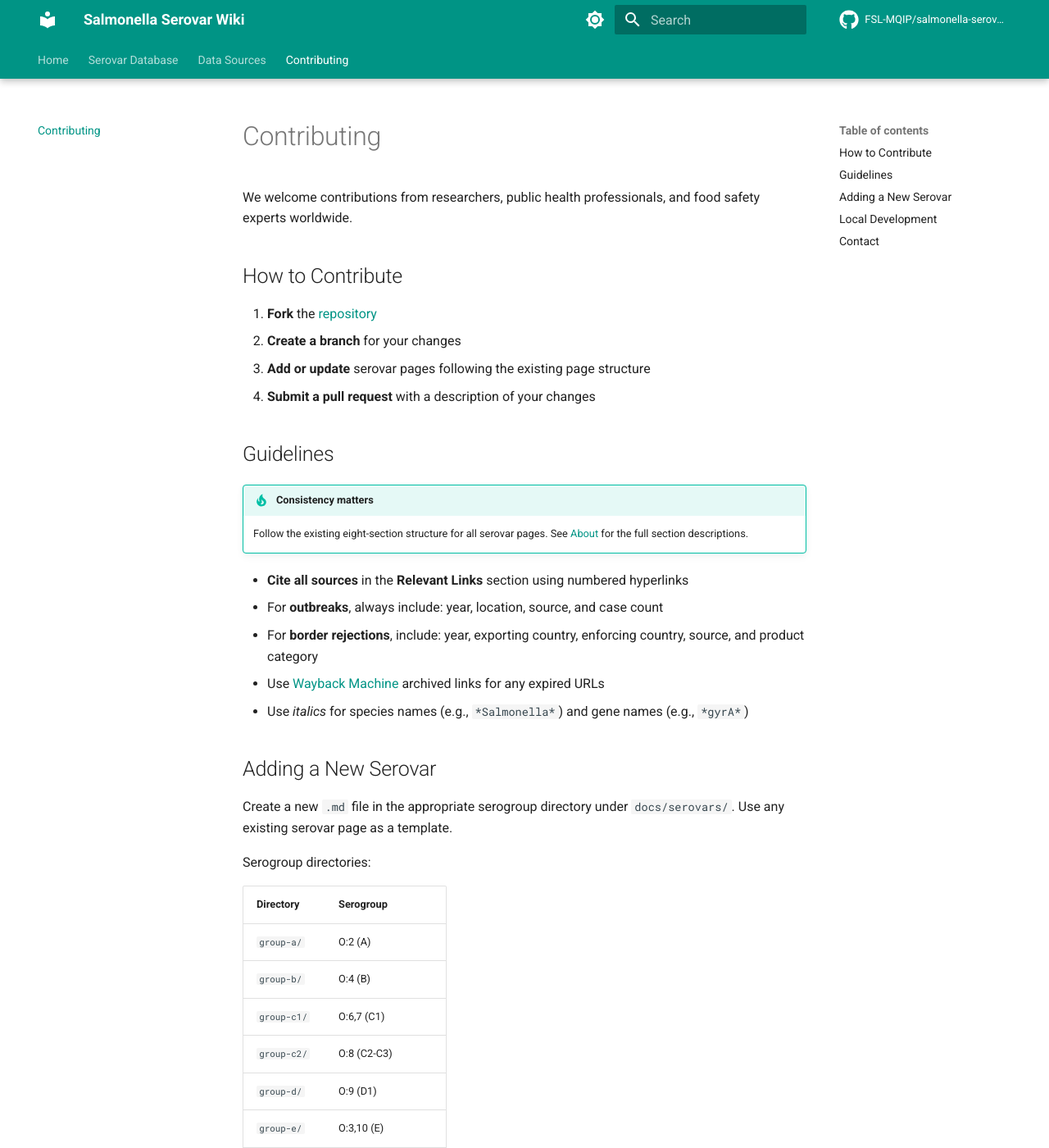
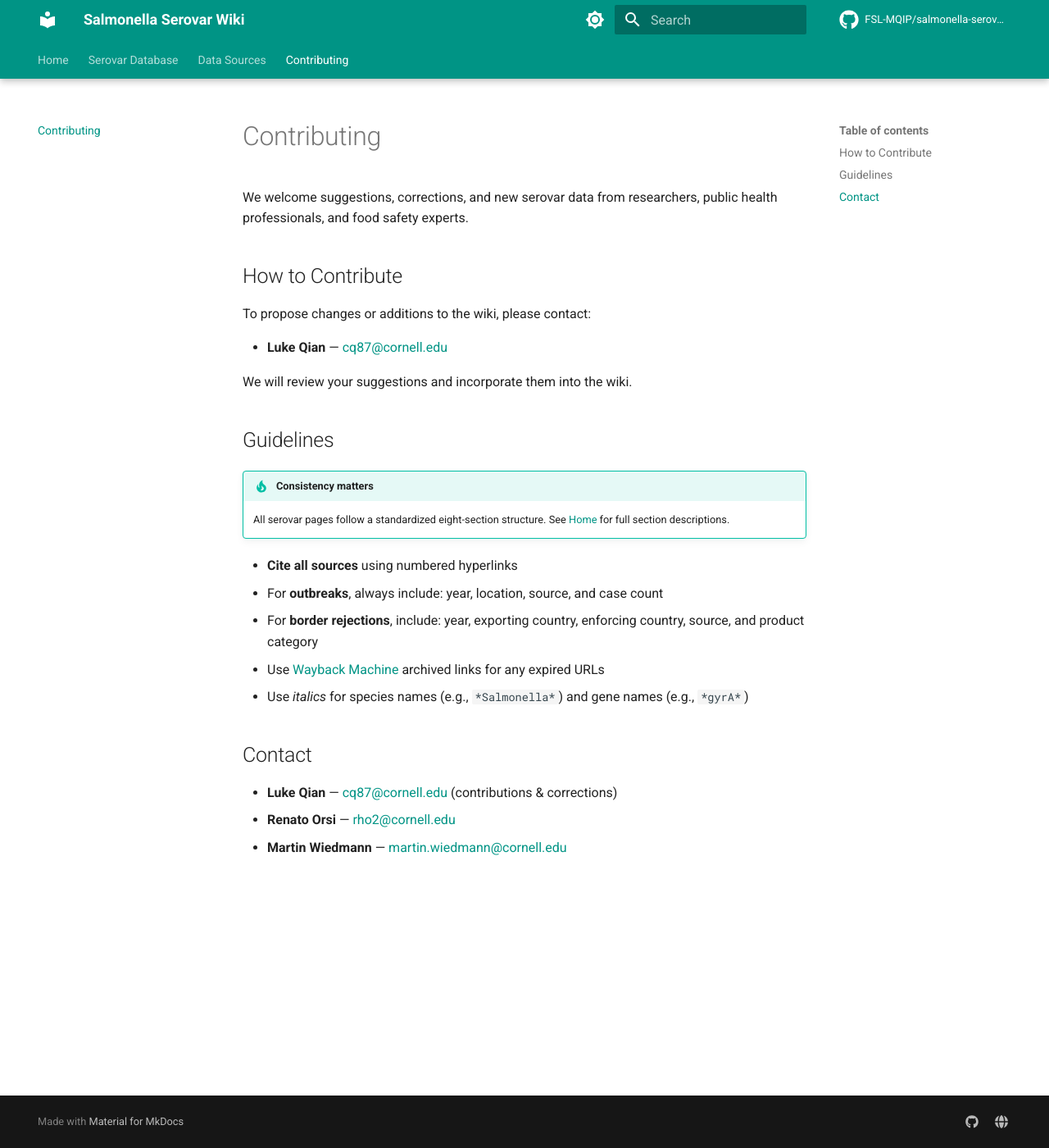
Before and after one commit to FSL-MQIP/salmonella-serovar-wiki, an MkDocs documentation site: the page built from docs/contributing.md, in a window 1280 px wide and 1400 px high. Shown: the whole window at 82% size. Built offline with MkDocs 1.6.1 and Material for MkDocs 9.7.7, drawn with Linux system fonts in a browser that asks for light colours; comment, search, counter and statistics services are not loaded; some of the changed text lies outside the part shown.

Commit message:
Update contributing: contact Luke Qian for contributions, add Renato Orsi to contacts

````diff
--- a/docs/contributing.md
+++ b/docs/contributing.md
@@ -1,52 +1,28 @@
 # Contributing
 
-We welcome contributions from researchers, public health professionals, and food safety experts worldwide.
+We welcome suggestions, corrections, and new serovar data from researchers, public health professionals, and food safety experts.
 
 ## How to Contribute
 
-1. **Fork** the [repository](https://github.com/FSL-MQIP/salmonella-serovar-wiki)
-2. **Create a branch** for your changes
-3. **Add or update** serovar pages following the existing page structure
-4. **Submit a pull request** with a description of your changes
+To propose changes or additions to the wiki, please contact:
+
+- **Luke Qian** — [cq87@cornell.edu](mailto:cq87@cornell.edu)
+
+We will review your suggestions and incorporate them into the wiki.
 
 ## Guidelines
 
 !!! tip "Consistency matters"
-    Follow the existing eight-section structure for all serovar pages. See [About](index.md#serovar-page-structure) for the full section descriptions.
+    All serovar pages follow a standardized eight-section structure. See [Home](index.md#serovar-page-structure) for full section descriptions.
 
-- **Cite all sources** in the **Relevant Links** section using numbered hyperlinks
+- **Cite all sources** using numbered hyperlinks
 - For **outbreaks**, always include: year, location, source, and case count
 - For **border rejections**, include: year, exporting country, enforcing country, source, and product category
 - Use [Wayback Machine](https://web.archive.org/) archived links for any expired URLs
 - Use *italics* for species names (e.g., `*Salmonella*`) and gene names (e.g., `*gyrA*`)
 
-## Adding a New Serovar
-
-Create a new `.md` file in the appropriate serogroup directory under `docs/serovars/`. Use any existing serovar page as a template.
-
-Serogroup directories:
-
-| Directory | Serogroup |
-|-----------|-----------|
-| `group-a/` | O:2 (A) |
-| `group-b/` | O:4 (B) |
-| `group-c1/` | O:6,7 (C1) |
-| `group-c2/` | O:8 (C2-C3) |
-| `group-d/` | O:9 (D1) |
-| `group-e/` | O:3,10 (E) |
-| `other/` | All other serogroups |
-
-After adding the file, update the group's `index.md` to include a link to the new page.
-
-## Local Development
-
-```bash
-pip install -r requirements.txt
-mkdocs serve
-```
-
-Then visit `http://127.0.0.1:8000` to preview your changes.
-
 ## Contact
 
-For questions or to discuss contributions, contact [Martin Wiedmann](mailto:martin.wiedmann@cornell.edu).
+- **Luke Qian** — [cq87@cornell.edu](mailto:cq87@cornell.edu) (contributions & corrections)
+- **Renato Orsi** — [rho2@cornell.edu](mailto:rho2@cornell.edu)
+- **Martin Wiedmann** — [martin.wiedmann@cornell.edu](mailto:martin.wiedmann@cornell.edu)
````
Also changed, not shown: docs/index.md (+7 -3 lines).
